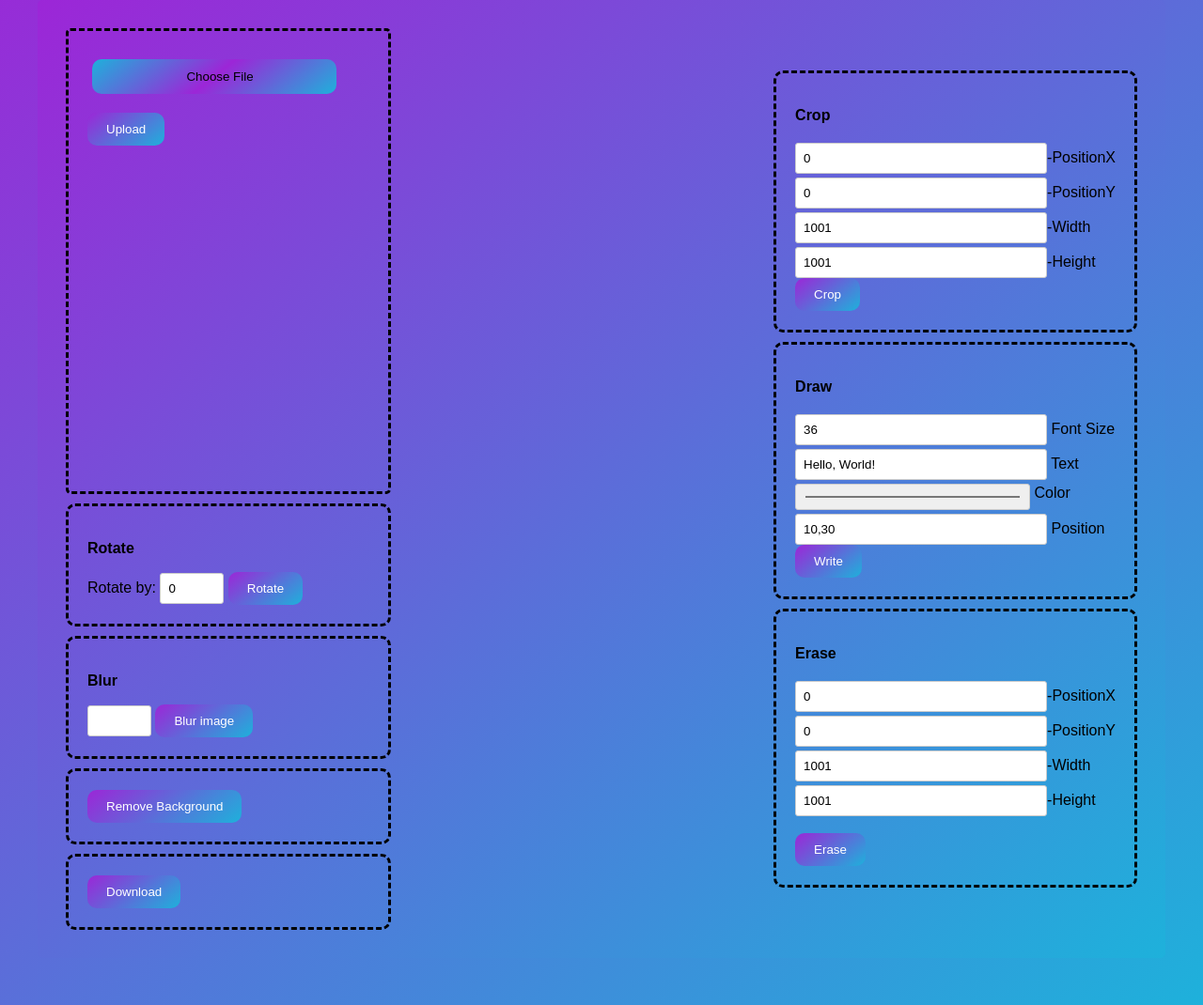
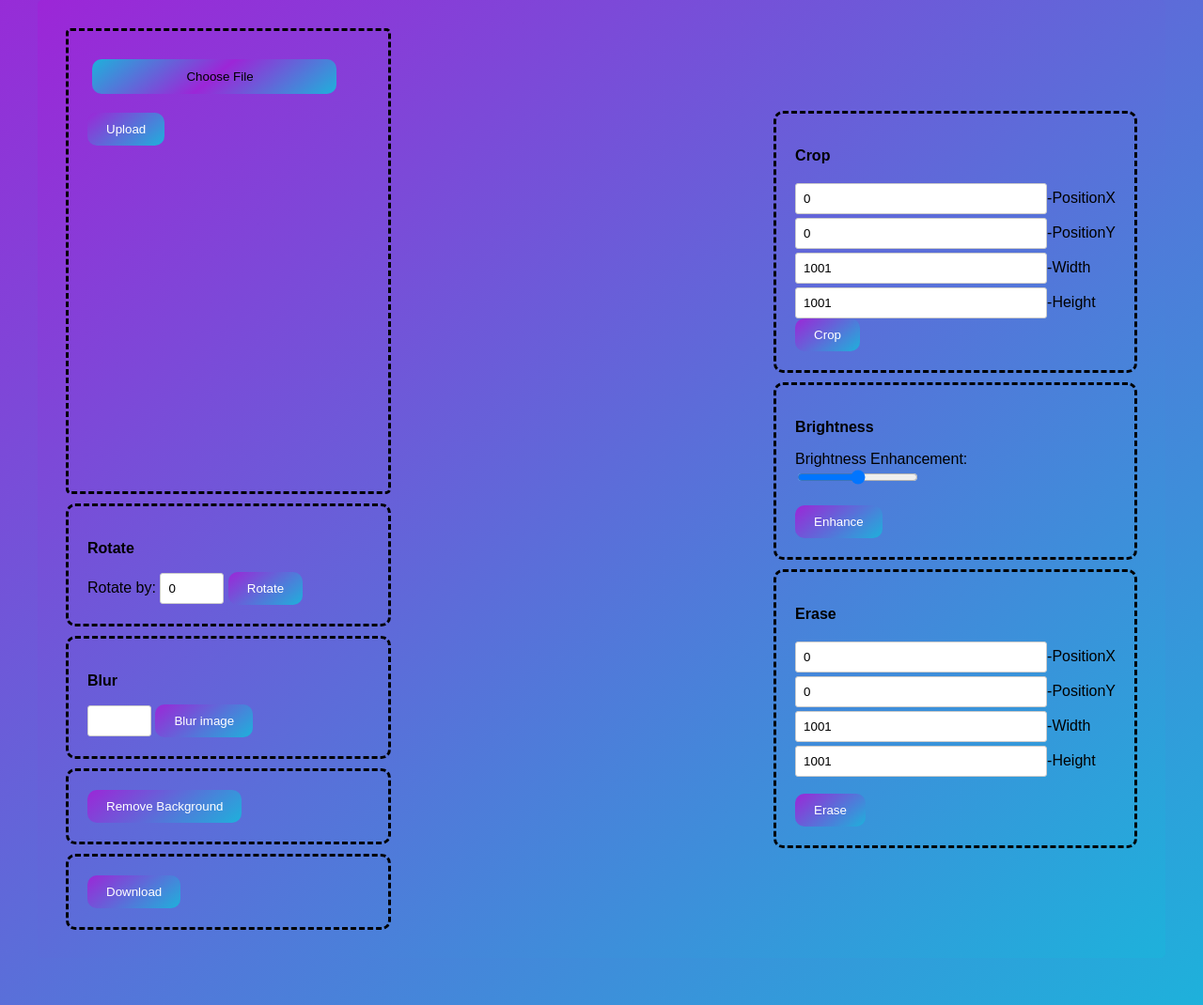
Before and after one commit to malleshkamati/Image_editor, a Flask app: page /features in a window 1280 px wide. Shown: the part 92-1162 px from the top of the page at 94% size. Run offline with Flask 3, Linux system fonts and the light colour scheme.

Commit message:
Update index.html

```diff
--- a/templates/index.html
+++ b/templates/index.html
@@ -103,48 +103,27 @@
 
 
 <!-- Draw feature form-->
-<div class="lastclass" class="buttonclass" >
+<!-- <div class="lastclass" class="buttonclass" >
     <form method="POST" action="/feature5">
-        <p>Draw</p>
+        <p>Draw</p> -->
         <!-- Removed the select element for font -->
-        <input type="number" name="font_size" value="36" min="1" max="72" required> Font Size<br>
+<!--         <input type="number" name="font_size" value="36" min="1" max="72" required> Font Size<br>
         <input type="text" name="text" value="Hello, World!" required> Text<br>
         <input type="color" name="color" value="#ffffff" required> Color<br>
         <input type="text" name="position" value="10,30" required> Position <br>
         <button type="submit" value="Create" class="button">Write</button>
     </form>
-</div>
+</div> -->
 
-
-
-
-
-
-
-
-
-
-
-
-
-
-
-
-
-
-
-
-
-
-
-
-
-
-
-
-
-
-
+    <div class="lastclass" class="buttonclass" >
+      <form method="POST" action="/feature5">
+        <p>Brightness</p>
+        <form action="/feature5" method="post">
+          <label for="bright">Brightness Enhancement:</label><br>
+          <input type="range" name="brightness" min="0" max="2" step="0.1" value="1"><br><br>
+          <button type="submit"  class="button">Enhance</button>
+      </form>
+  </div>
 
 <!--Erase form feature-->
       <div class="lastclass">
```
